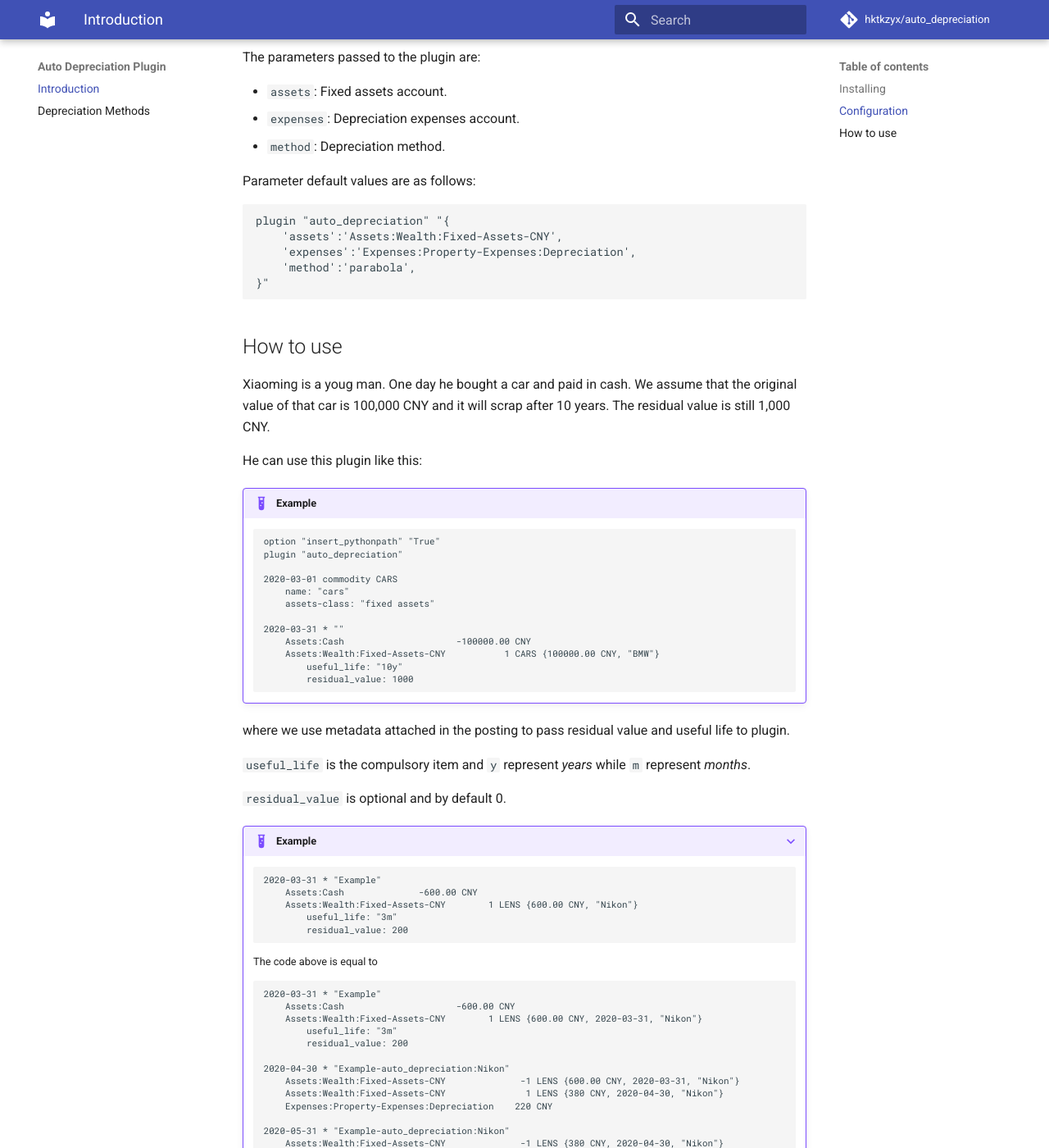
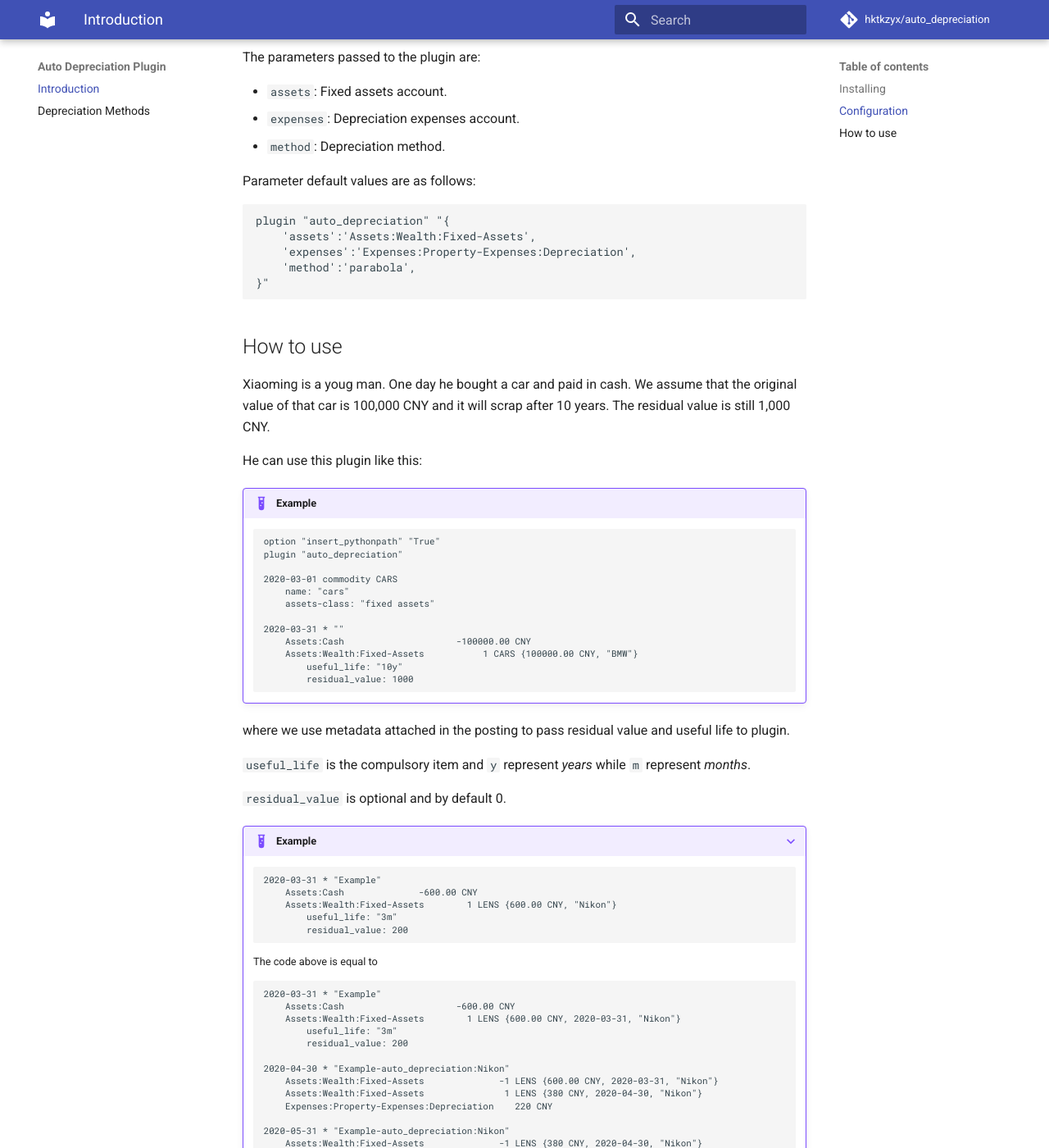
Before and after one commit to hktkzyx/auto-depreciation, an MkDocs documentation site: the page built from docs/index.md, in a window 1280 px wide and 1400 px high, scrolled down 533 px. Shown: the whole window at 82% size. Built offline with MkDocs 1.6.1 and Material for MkDocs 9.7.7, drawn with Linux system fonts in a browser that asks for light colours; comment, search, counter and statistics services are not loaded; some of the changed text lies outside the part shown.

````diff
--- a/docs/index.md
+++ b/docs/index.md
@@ -25,7 +25,7 @@ The parameters passed to the plugin are:
 Parameter default values are as follows:
 
     plugin "auto_depreciation" "{
-        'assets':'Assets:Wealth:Fixed-Assets-CNY',
+        'assets':'Assets:Wealth:Fixed-Assets',
         'expenses':'Expenses:Property-Expenses:Depreciation',
         'method':'parabola',
     }"
@@ -51,7 +51,7 @@ He can use this plugin like this:
 
     2020-03-31 * ""
         Assets:Cash                     -100000.00 CNY
-        Assets:Wealth:Fixed-Assets-CNY           1 CARS {100000.00 CNY, "BMW"}
+        Assets:Wealth:Fixed-Assets           1 CARS {100000.00 CNY, "BMW"}
             useful_life: "10y"
             residual_value: 1000
     ```
@@ -67,7 +67,7 @@ where we use metadata attached in the posting to pass residual value and useful
     ```
     2020-03-31 * "Example"
         Assets:Cash              -600.00 CNY
-        Assets:Wealth:Fixed-Assets-CNY        1 LENS {600.00 CNY, "Nikon"}
+        Assets:Wealth:Fixed-Assets        1 LENS {600.00 CNY, "Nikon"}
             useful_life: "3m"
             residual_value: 200
     ```
@@ -77,23 +77,23 @@ where we use metadata attached in the posting to pass residual value and useful
     ```
     2020-03-31 * "Example"
         Assets:Cash                     -600.00 CNY
-        Assets:Wealth:Fixed-Assets-CNY        1 LENS {600.00 CNY, 2020-03-31, "Nikon"}
+        Assets:Wealth:Fixed-Assets        1 LENS {600.00 CNY, 2020-03-31, "Nikon"}
             useful_life: "3m"
             residual_value: 200
 
     2020-04-30 * "Example-auto_depreciation:Nikon"
-        Assets:Wealth:Fixed-Assets-CNY              -1 LENS {600.00 CNY, 2020-03-31, "Nikon"}
-        Assets:Wealth:Fixed-Assets-CNY               1 LENS {380 CNY, 2020-04-30, "Nikon"}
+        Assets:Wealth:Fixed-Assets              -1 LENS {600.00 CNY, 2020-03-31, "Nikon"}
+        Assets:Wealth:Fixed-Assets               1 LENS {380 CNY, 2020-04-30, "Nikon"}
         Expenses:Property-Expenses:Depreciation    220 CNY
 
     2020-05-31 * "Example-auto_depreciation:Nikon"
-        Assets:Wealth:Fixed-Assets-CNY              -1 LENS {380 CNY, 2020-04-30, "Nikon"}
-        Assets:Wealth:Fixed-Assets-CNY               1 LENS {243 CNY, 2020-05-31, "Nikon"}
+        Assets:Wealth:Fixed-Assets              -1 LENS {380 CNY, 2020-04-30, "Nikon"}
+        Assets:Wealth:Fixed-Assets               1 LENS {243 CNY, 2020-05-31, "Nikon"}
         Expenses:Property-Expenses:Depreciation    137 CNY
 
     2020-06-30 * "Example-auto_depreciation:Nikon"
-        Assets:Wealth:Fixed-Assets-CNY              -1 LENS {243 CNY, 2020-05-31, "Nikon"}
-        Assets:Wealth:Fixed-Assets-CNY               1 LENS {200 CNY, 2020-06-30, "Nikon"}
+        Assets:Wealth:Fixed-Assets              -1 LENS {243 CNY, 2020-05-31, "Nikon"}
+        Assets:Wealth:Fixed-Assets               1 LENS {200 CNY, 2020-06-30, "Nikon"}
         Expenses:Property-Expenses:Depreciation     43 CNY
     ```
 
@@ -104,13 +104,13 @@ If the amount of fixed assets is greater than 1, all will be depreciated like th
     ```
     2020-03-31 * "Example"
         Assets:Cash                    -1200.00 CNY
-        Assets:Wealth:Fixed-Assets-CNY        2 LENS {600.00 CNY, 2020-03-31, "Nikon"}
+        Assets:Wealth:Fixed-Assets        2 LENS {600.00 CNY, 2020-03-31, "Nikon"}
             useful_life: "3m"
             residual_value: 200
 
     2020-04-30 * "Example-auto_depreciation:Nikon"
-        Assets:Wealth:Fixed-Assets-CNY              -2 LENS {600.00 CNY, 2020-03-31, "Nikon"}
-        Assets:Wealth:Fixed-Assets-CNY               2 LENS {380 CNY, 2020-04-30, "Nikon"}
+        Assets:Wealth:Fixed-Assets              -2 LENS {600.00 CNY, 2020-03-31, "Nikon"}
+        Assets:Wealth:Fixed-Assets               2 LENS {380 CNY, 2020-04-30, "Nikon"}
         Expenses:Property-Expenses:Depreciation    440 CNY
 
     ...
````
Also changed, not shown: auto_depreciation.py (+9 -6 lines), docs/methods.md (+8 -8 lines).
